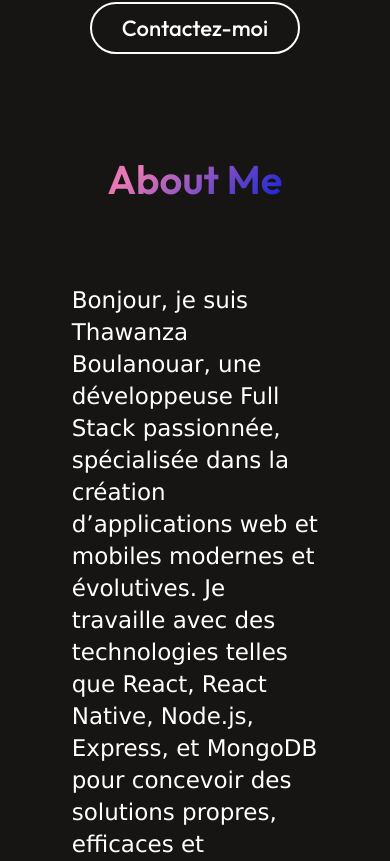
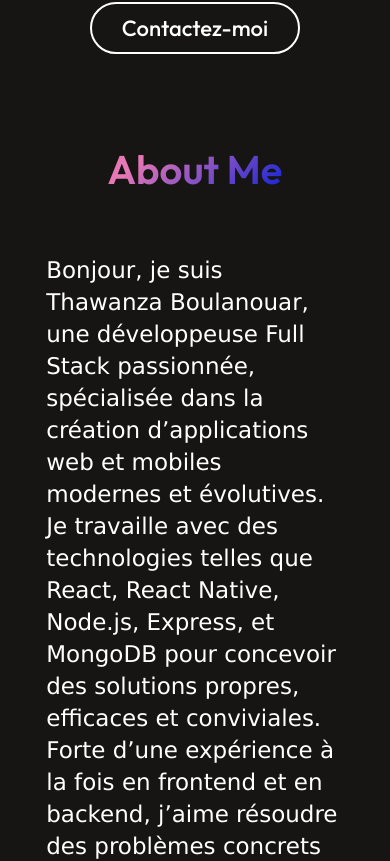
Before and after one commit to Thawanza/Mon-Portfolio, a React (Vite) app: page / in a window 390 px wide. Shown: the part 874-1735 px from the top of the page. Built offline with nearby package versions, Linux system fonts and the light colour scheme.

Commit message:
responsivite of text

```diff
--- a/src/Components/About/About.css
+++ b/src/Components/About/About.css
@@ -95,9 +95,9 @@
 
 @media (max-width:768px) {
     .about{
-        gap:80px;
-        margin:50px 70px;
-
+         gap: 60px;
+        margin: 40px 20px;
+        align-items: center;
     }
     .about-title img{
          width: 130px;
```
